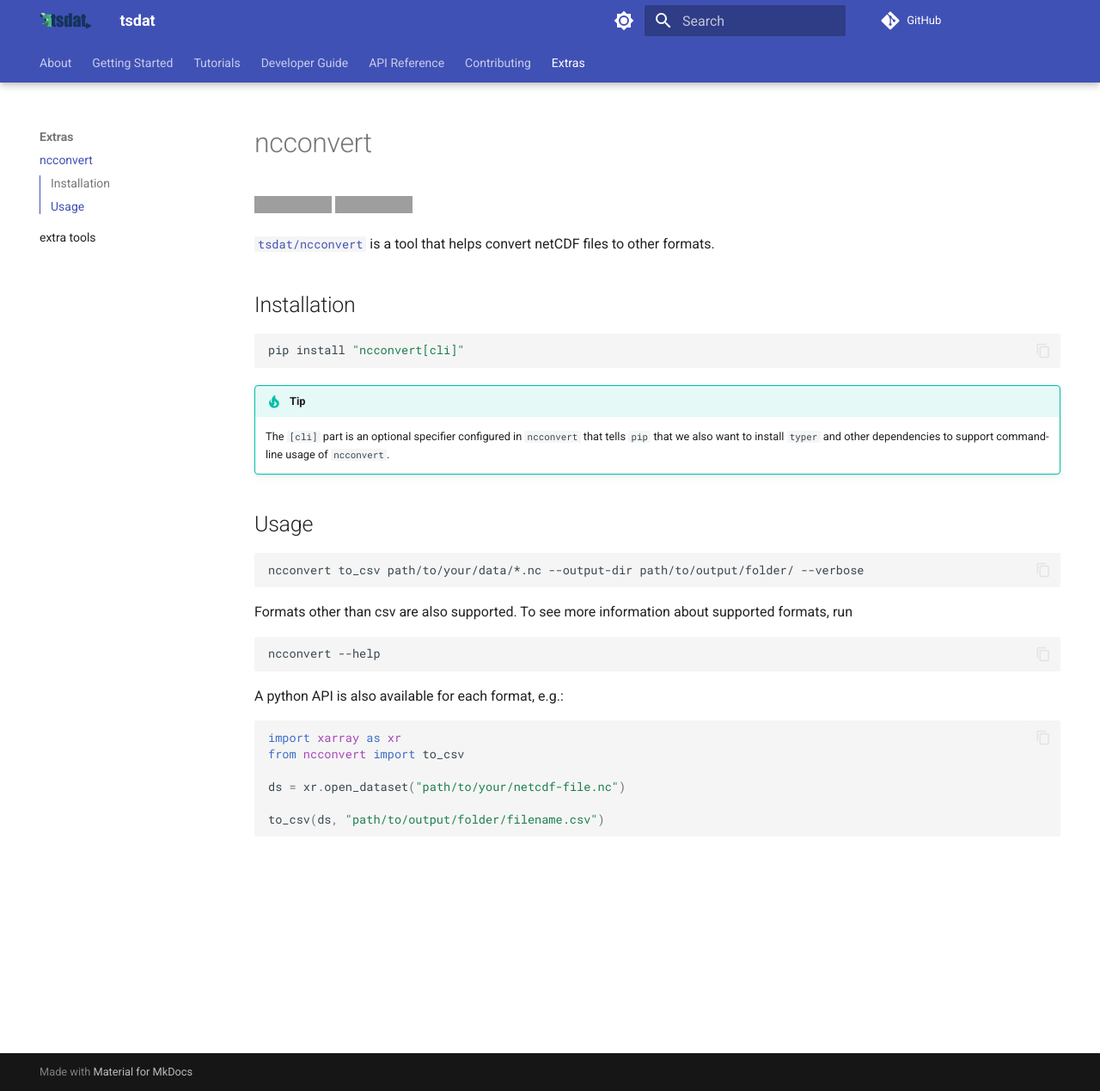
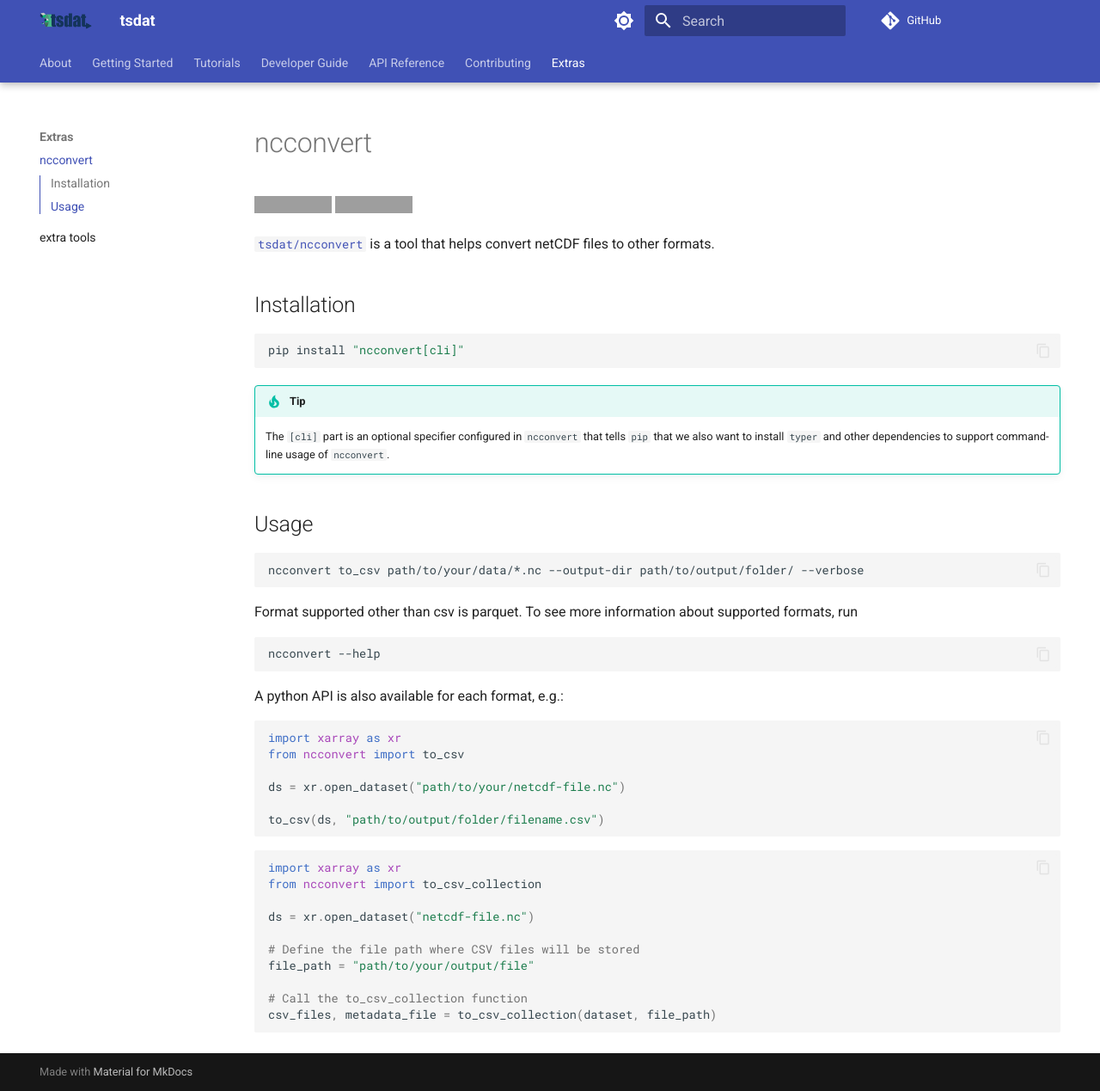
Before and after one commit to tsdat/tsdat, an MkDocs documentation site: the page built from docs/extras/ncconvert.md, in a window 1280 px wide and 1269 px high. Shown: the whole window at 86% size. Built offline with MkDocs 1.6.1 and Material for MkDocs 9.7.7, drawn with Linux system fonts in a browser that asks for light colours; comment, search, counter and statistics services are not loaded; grey boxes are pictures that could not be loaded.

Commit message:
add to_csv_collection example and update format supported other than csv.

````diff
--- a/docs/extras/ncconvert.md
+++ b/docs/extras/ncconvert.md
@@ -22,7 +22,7 @@ pip install "ncconvert[cli]"
 ncconvert to_csv path/to/your/data/*.nc --output-dir path/to/output/folder/ --verbose
 ```
 
-Formats other than csv are also supported. To see more information about supported formats, run
+Format supported other than csv is parquet. To see more information about supported formats, run
 
 ```shell
 ncconvert --help
@@ -38,3 +38,16 @@ ds = xr.open_dataset("path/to/your/netcdf-file.nc")
 
 to_csv(ds, "path/to/output/folder/filename.csv")
 ```
+
+```python
+import xarray as xr
+from ncconvert import to_csv_collection
+
+ds = xr.open_dataset("netcdf-file.nc")
+
+# Define the file path where CSV files will be stored
+file_path = "path/to/your/output/file"
+
+# Call the to_csv_collection function
+csv_files, metadata_file = to_csv_collection(dataset, file_path)
+```
````
